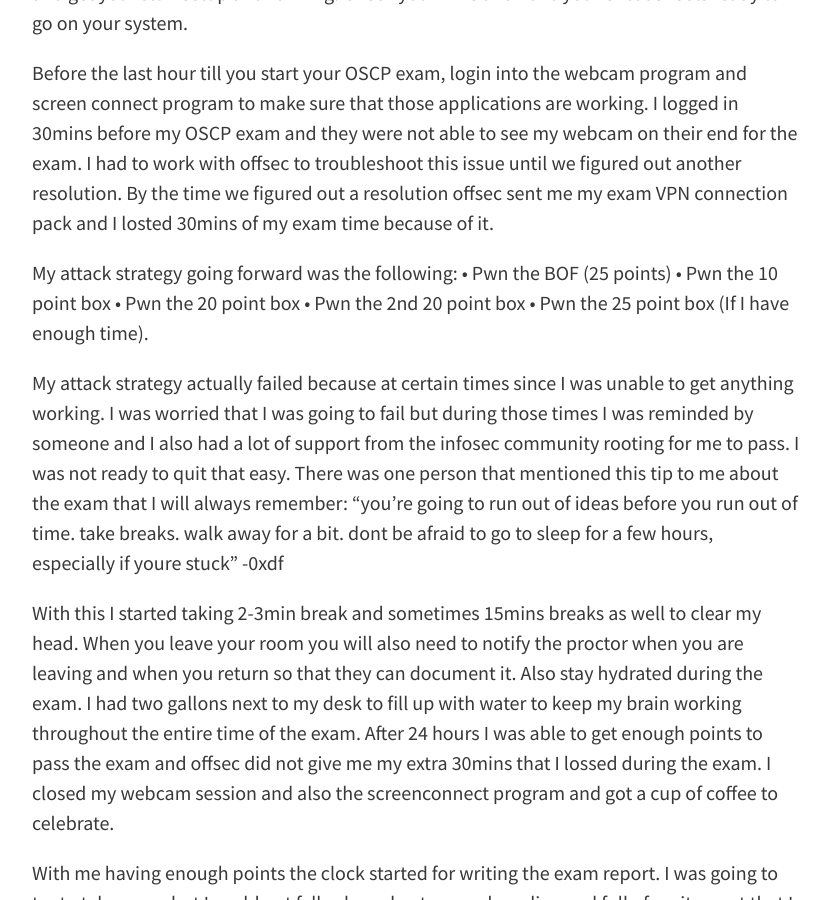
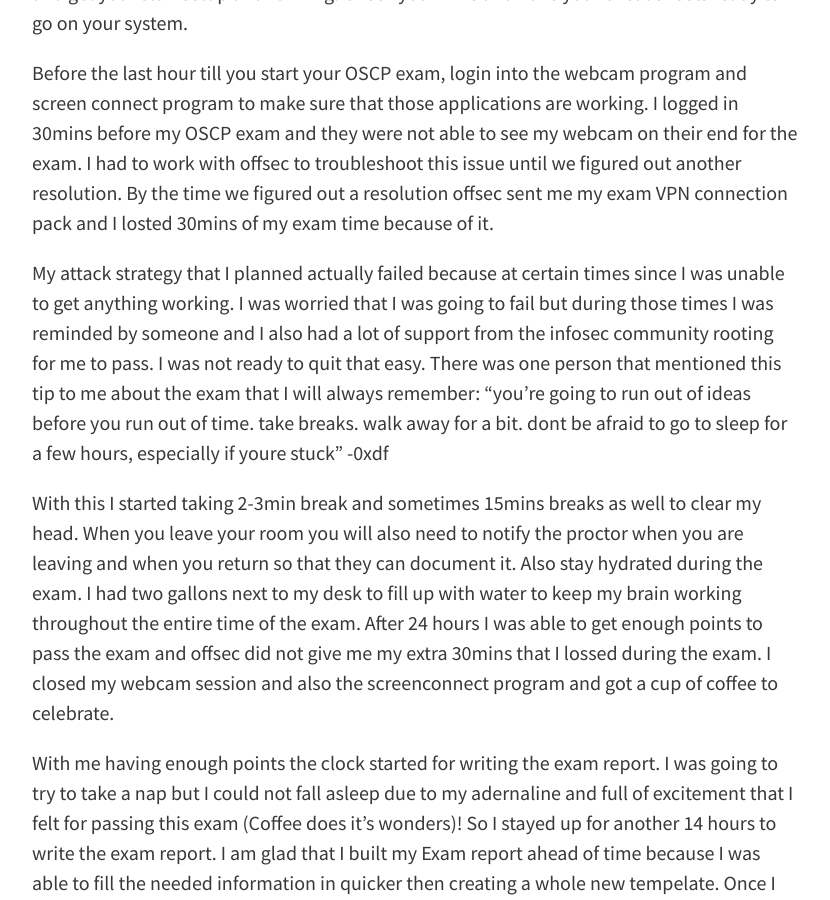
Before and after one commit to NetSec-Focus/netsec-focus.github.io, a Jekyll site: the page built from _posts/2019-01-29-An_Adventure_to_Try_Harder_Tjnulls_OSCP_Journey.markdown, in a window 1280 px wide and 900 px high, scrolled down 7927 px. Shown: the whole window, without its empty margins (224-1054 px from the left). Built offline with Jekyll 4.4.1, drawn with Linux system fonts in a browser that asks for light colours.

Commit message:
Update 2019-01-29-An_Adventure_to_Try_Harder_Tjnulls_OSCP_Journey.markdown

```diff
--- a/_posts/2019-01-29-An_Adventure_to_Try_Harder_Tjnulls_OSCP_Journey.markdown
+++ b/_posts/2019-01-29-An_Adventure_to_Try_Harder_Tjnulls_OSCP_Journey.markdown
@@ -147,14 +147,7 @@ IT’s Time! Today is the day you take your exam. Now do not rush everything you
 
 Before the last hour till you start your OSCP exam, login into the webcam program and screen connect program to make sure that those applications are working. I logged in 30mins before my OSCP exam and they were not able to see my webcam on their end for the exam. I had to work with offsec to troubleshoot this issue until we figured out another resolution. By the time we figured out a resolution offsec sent me my exam VPN connection pack and I losted 30mins of my exam time because of it.
 
-My attack strategy going forward was the following:
-•	Pwn the BOF (25 points)
-•	Pwn the 10 point box
-•	Pwn the 20 point box
-•	Pwn the 2nd 20 point box
-•	Pwn the 25 point box (If I have enough time).
-
-My attack strategy actually failed because at certain times since I was unable to get anything working. I was worried that I was going to fail but during those times I was reminded by someone and I also had a lot of support from the infosec community rooting for me to pass. I was not ready to quit that easy. There was one person that mentioned this tip to me about the exam that I will always remember:
+My attack strategy that I planned actually failed because at certain times since I was unable to get anything working. I was worried that I was going to fail but during those times I was reminded by someone and I also had a lot of support from the infosec community rooting for me to pass. I was not ready to quit that easy. There was one person that mentioned this tip to me about the exam that I will always remember:
 “you're going to run out of ideas before you run out of time. take breaks. walk away for a bit. dont be afraid to go to sleep for a few hours, especially if youre stuck” -0xdf
 
 With this I started taking 2-3min break and sometimes 15mins breaks as well to clear my head. When you leave your room you will also need to notify the proctor when you are leaving and when you return so that they can document it. Also stay hydrated during the exam. I had two gallons next to my desk to fill up with water to keep my brain working throughout the entire time of the exam. After 24 hours I was able to get enough points to pass the exam and offsec did not give me my extra 30mins that I lossed during the exam. I closed my webcam session and also the screenconnect program and got a cup of coffee to celebrate.
```
